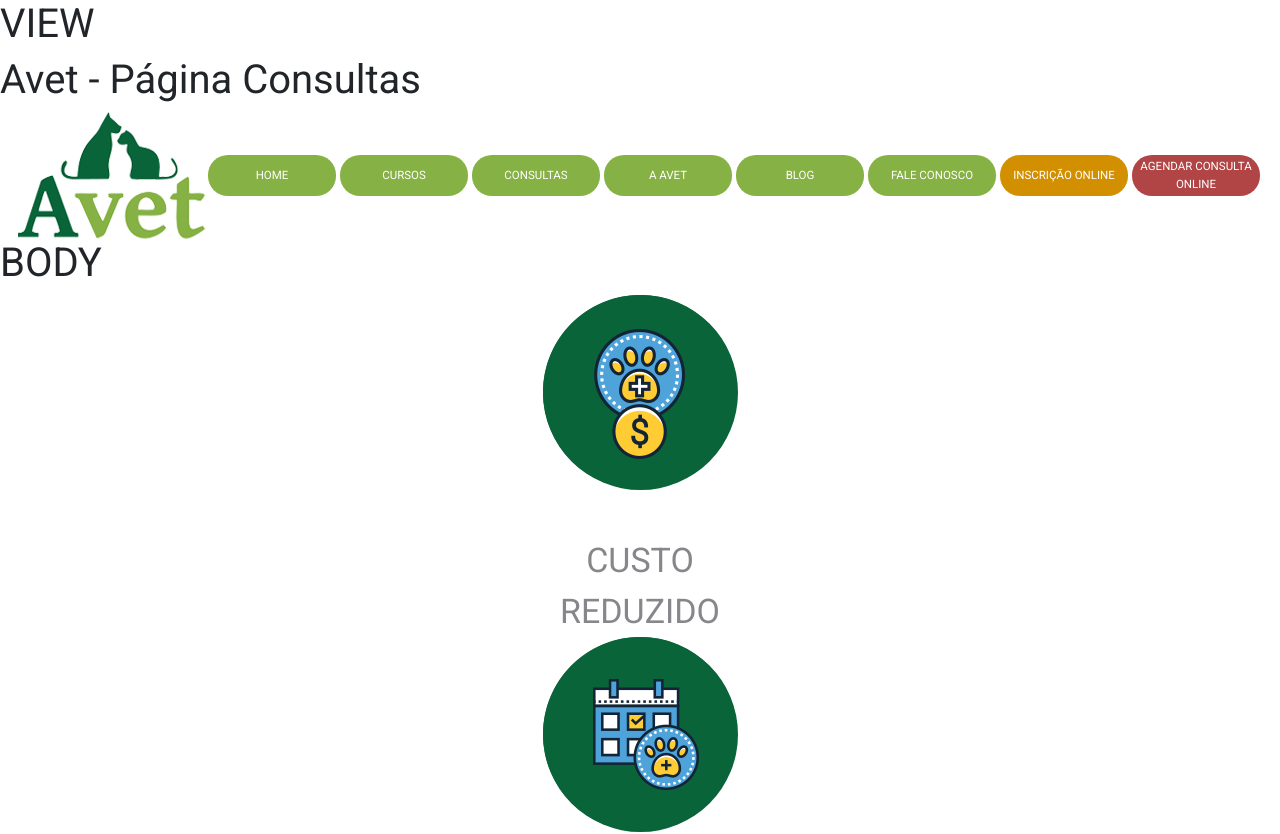
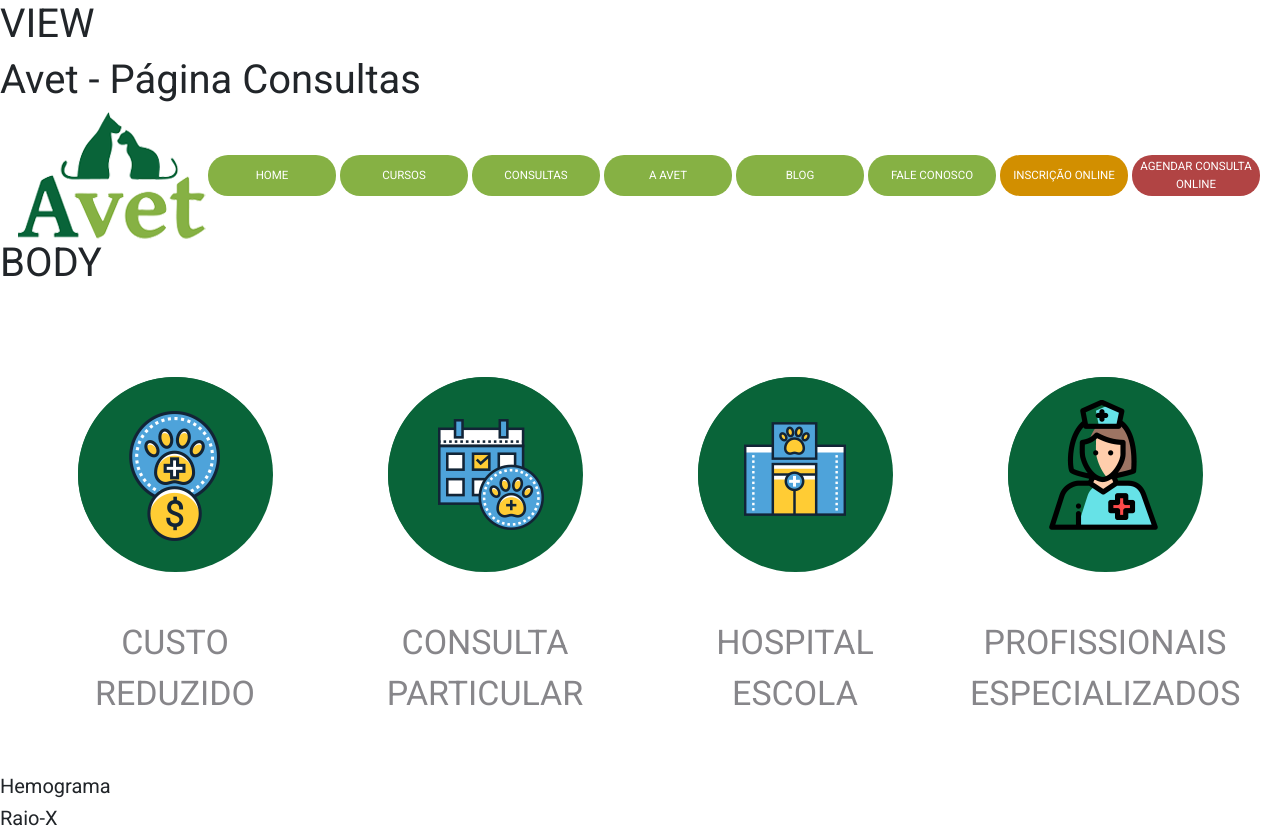
Before and after one commit to marcusviniciusmo/Avet_Cursos_Website, a React (Create React App) app in the folder frontend/: page /consultas in a window 1280 px wide. Shown: the top 834 px of the page. Built offline with nearby package versions, Linux system fonts and the light colour scheme.

Commit message:
Styling the AppointmentCard component in the Consultas view

```diff
--- a/frontend/src/views/Consultas/index.tsx
+++ b/frontend/src/views/Consultas/index.tsx
@@ -5,6 +5,7 @@ import ConsultaParticularLogo from 'assets/img/consultas/consultaParticular.png'
 import HospitalEscolaLogo from 'assets/img/consultas/hospitalEscola.png';
 import ProfissionaisEspecializadosLogo from 'assets/img/consultas/profissionaisEspecializados.png';
 import Footer from "components/Footer";
+import './styles.css';
 
 function Consultas() {
   return (
@@ -15,6 +16,7 @@ function Consultas() {
       <Header />
 
       <h1>BODY</h1>
+      <div id="appointmentCardsContainer">
         <AppointmentCard
           imageUrl={CustoReduzidoLogo}
           imageDescription="Custo Reduzido logo"
@@ -37,6 +39,7 @@ function Consultas() {
           imageDescription="Profissionais Especializados logo"
           label="Profissionais Especializados"
         />
+      </div>
 
       <h5>Hemograma</h5>
       <h5>Raio-X</h5>
--- /dev/null
+++ b/frontend/src/views/Consultas/styles.css
@@ -0,0 +1,7 @@
+div#appointmentCardsContainer {
+  background: #FFFFFF;
+  margin: 90px 0 55px 0;
+  display: flex;
+  flex-direction: row;
+  justify-content: center;
+}
```
Lines whose indentation alone changed are shown as unchanged.
